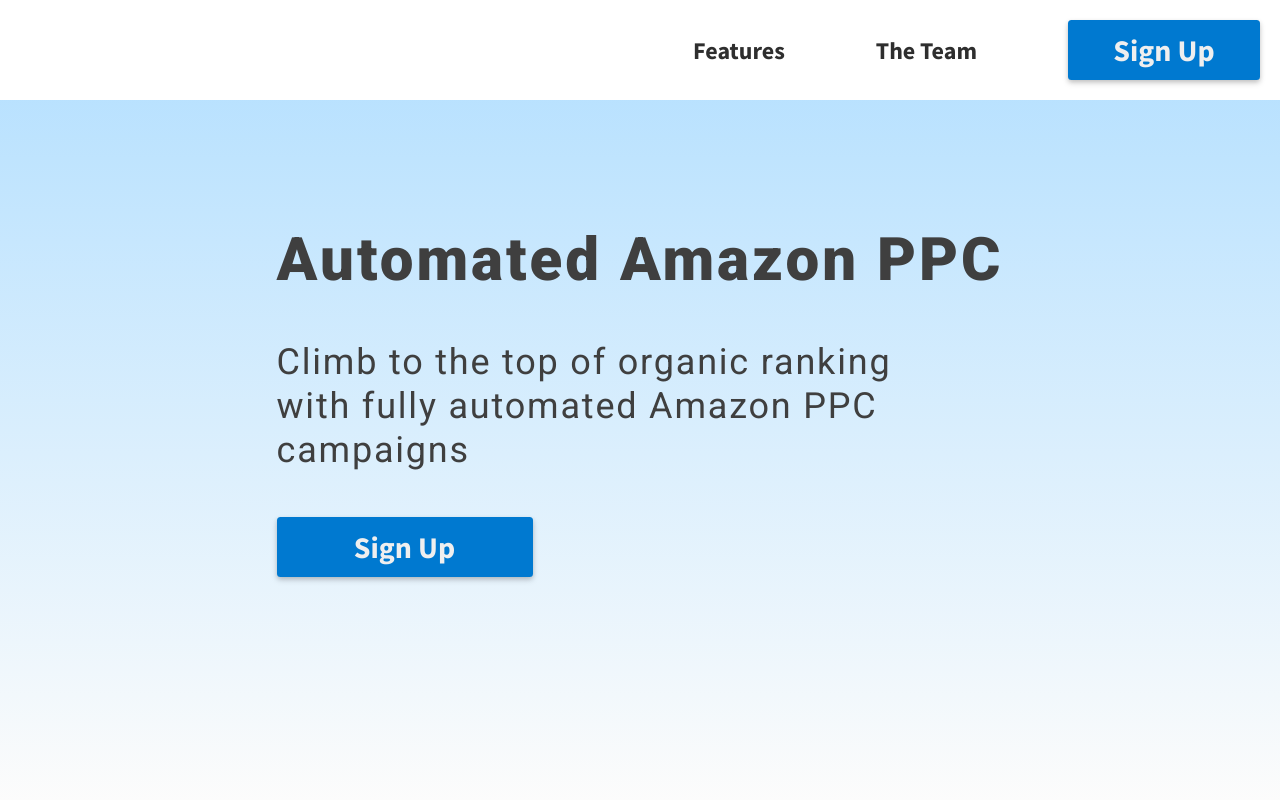
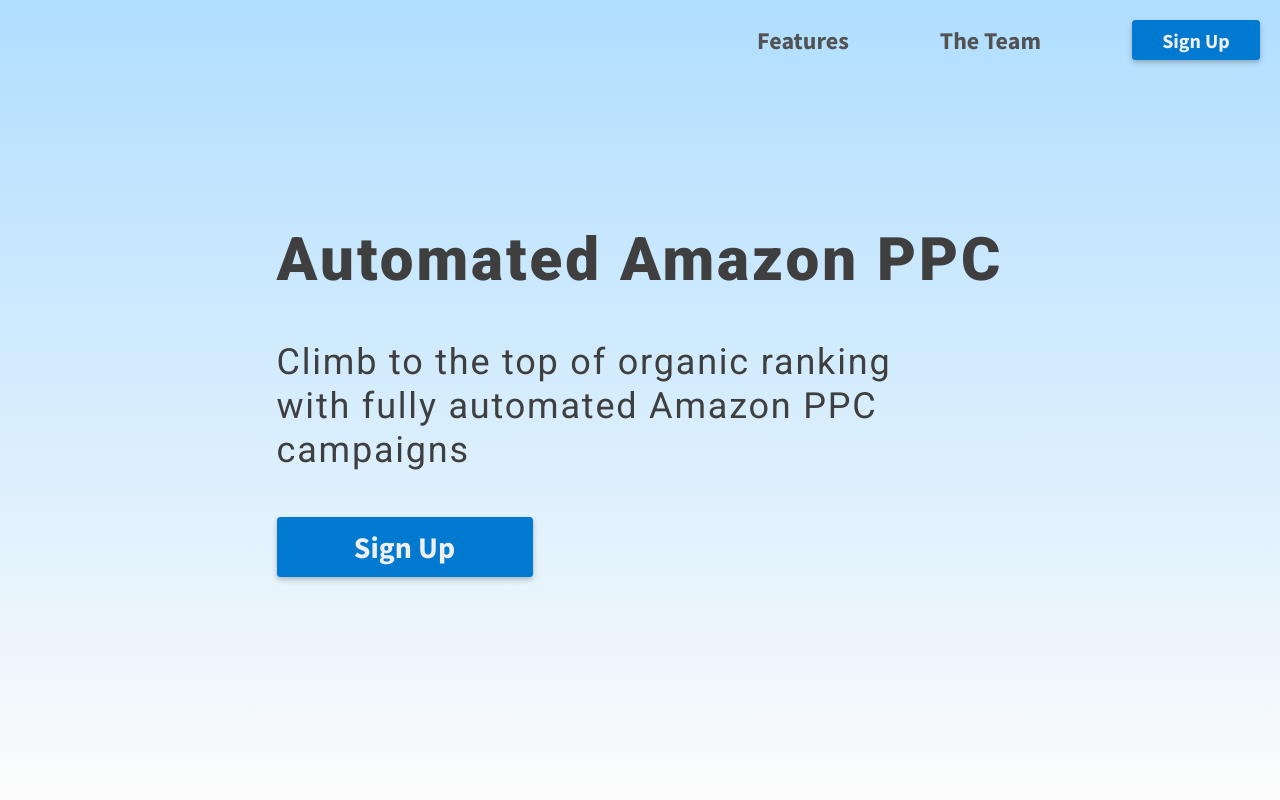
Before and after one commit to larsnolden/caply_splashpage, a React (Create React App) app: page / in a window 1280 px wide. Shown: the top 800 px of the page. Built offline with nearby package versions, Linux system fonts and the light colour scheme.

Commit message:
dynamic navigation

```diff
--- a/package.json
+++ b/package.json
@@ -5,8 +5,8 @@
   "dependencies": {
     "@emotion/core": "^10.0.5",
     "@emotion/styled": "^10.0.5",
-    "react": "^16.7.0",
-    "react-dom": "^16.7.0",
+    "react": "^16.8.0-alpha.0",
+    "react-dom": "^16.8.0-alpha.0",
     "react-scripts": "2.1.3"
   },
   "scripts": {
--- a/src/components/ButtonPrimary.js
+++ b/src/components/ButtonPrimary.js
@@ -18,16 +18,19 @@
 
 const Text = styled.div`
   font-family: ${styles.ui_font};
-  font-size: ${styles.font_size[5]}px;
+  font-size: ${props => props.fontSize ? props.fontSize : styles.font_size[5] }px;
   color: ${styles.neutral_color[0]};
   font-weight: bold;
 `;
 
-const ButtonPrimary = props =>
+const ButtonPrimary = ({
+  fontSize,
+  ...props
+}) =>
   <ButtonShell
     {...props}
   >
-    <Text>
+    <Text fontSize={fontSize}>
       {props.children}
     </Text>
   </ButtonShell>
--- a/src/views/Splashpage/Navigation.js
+++ b/src/views/Splashpage/Navigation.js
@@ -1,4 +1,7 @@
-import React, { useLayoutEffect } from 'react';
+import React, {
+  useLayoutEffect,
+  useState,
+} from 'react';
 import styled from '@emotion/styled';
 
 import styles from 'style_variables';
@@ -7,51 +10,63 @@
 import ButtonTertiary from 'components/ButtonTertiary';
 
 const Wrapper = styled.div`
-  justify-content: flex-end;
-  max-width: 1920px;
   display: flex;
   position: fixed;
   width: 100%;
-  background: ${props => props.showBackground ? '#fff' : ''};
+  justify-content: flex-end;
+  background: ${props => props.showBackground ? 'rgba(256, 256, 256, 1) ' : 'rgba(256, 256, 256, 0)'} ;
+  transition: background .1s linear,  box-shadow .1s linear;
+  box-shadow:  ${props => props.showBackground ? '0px 3px 6px rgba(0, 0, 0, 0.1), 0px 10px 20px rgba(0, 0, 0, 0.15) ': 'none'};
 `;
 
 const ButtonContainer = styled.div`
   display: flex;
   margin: 20px 20px 20px 0;
   align-items: center;
+  @media screen and (max-width: 1200px) {
+    flex-direction: column;
+    justify-items: center;
+    margin: 0;
+    width: 100%;
+  }
 `;
 
 const ButtonPrimaryStyled = styled(ButtonPrimary)`
-  width: ${styles.width[5]}px;
+  width: ${styles.width[4]}px;
   margin-left: 91px;
+  height: 40px;
+  @media screen and (max-width: 1200px) {
+    margin: 0;
+  }
 `;
 
 const ButtonTertiaryStyled = styled(ButtonTertiary)`
   margin-left: 91px;
   font-size: ${styles.font_size[4]}px;
-  color: ${styles.neutral_color[8]};
+  color: ${styles.neutral_color[6]};
+  @media screen and (max-width: 1200px) {
+    margin: 0;
+  }
 `;
 
+export default () => {
+  const [showBackground, setBackground] = useState(false)
 
-export default () => {
-  //  dirty update scroll state
-  // let showBackground = false;
-  // useLayoutEffect(() => {
-  //   // window.addEventListener('scroll', () => {
-  //   //   const threshold = 100;
-  //   //   if(window.scrollY >= threshold) showBackground = true;
-  //   //   else showBackground = false;
-  //   // });
+  function handleScroll() {
+    const threshold = 100;
+    if (window.scrollY < threshold) setBackground(false);
+    else setBackground(true);
+  }
 
-  //   //  cleanup
-  //   return () => window.removeEventListener('scroll');
-  // });
-
-  const tester = () => 'some'
-  useLayoutEffect(tester);
+  useLayoutEffect(() => {
+    window.addEventListener('scroll', handleScroll);
+    return () => window.removeEventListener('scroll', handleScroll);
+  });
 
   return (
-    <Wrapper showBackground={true}>
+    <Wrapper
+      showBackground={showBackground}
+    >
       <ButtonContainer>
         <ButtonTertiaryStyled>
           Features
@@ -59,11 +74,13 @@
         <ButtonTertiaryStyled>
           The Team
         </ButtonTertiaryStyled>
-        <ButtonPrimaryStyled>
+        <ButtonPrimaryStyled
+          fontSize={styles.font_size[3]}
+        >
           Sign Up
         </ButtonPrimaryStyled>
       </ButtonContainer>
     </Wrapper>
   )
 }
-;
+  ;
--- a/src/views/Splashpage/index.js
+++ b/src/views/Splashpage/index.js
@@ -8,7 +8,6 @@
 import Navigation from './Navigation';
 
 const Wrapper = styled.div`
-
 `;
 
 export default () =>
```
